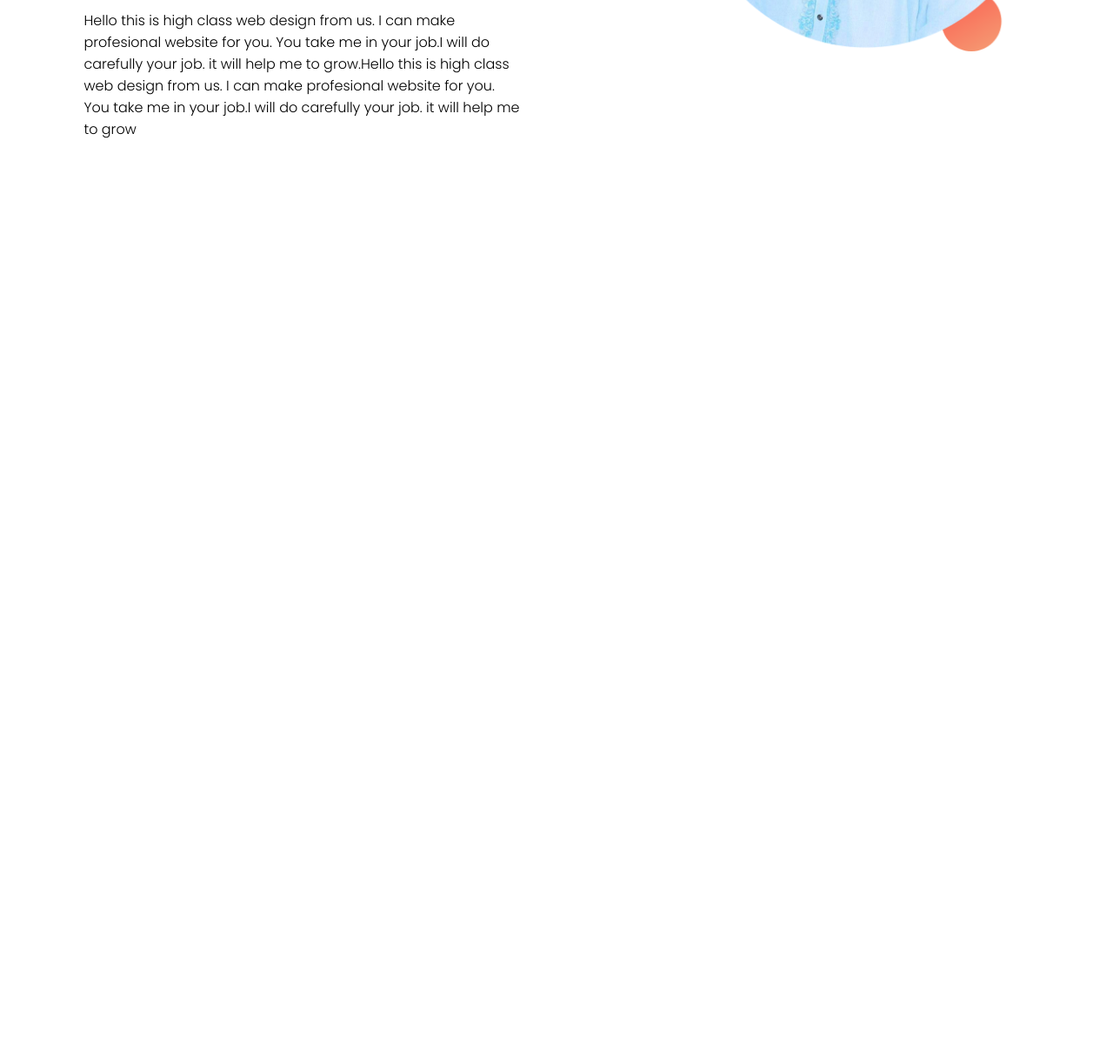
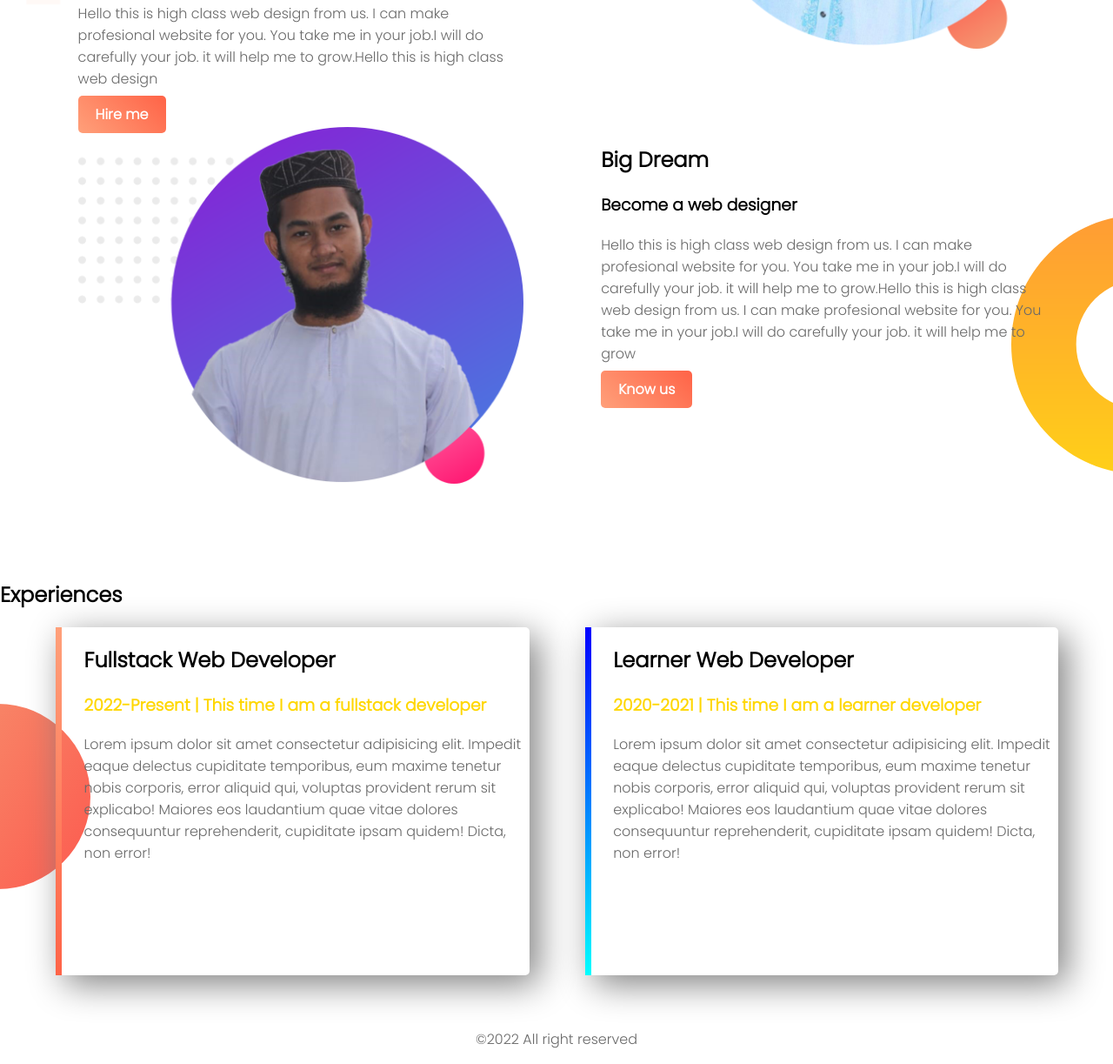
Before and after one commit to alaminhossainbeliever/portfolio, a plain HTML site: page index.html in a window 1280 px wide. Shown: the part 354-1577 px from the top of the page at 87% size. Before the commit the page ends 800 px from the top, so only its background shows below. Drawn offline with Linux system fonts and the light colour scheme.

Commit message:
First Website finished

```diff
--- a/index.html
+++ b/index.html
@@ -12,12 +12,39 @@
     <link rel="stylesheet" href="style.css">
 </head>
 <body>
-    <section>
+    <section class="topSec">
         <div class="halfArea"><h1>Welcome to</h1>
             <h1><span class="nameHighlight">Alamin</span> world</h1>
             <h3>This is world class design</h3>
-            <p>Hello this is high class web design from us. I can make profesional website for you. You take me in your job.I will do carefully your job. it will help me to grow.Hello this is high class web design from us. I can make profesional website for you. You take me in your job.I will do carefully your job. it will help me to grow</p></div>
+            <p>Hello this is high class web design from us. I can make profesional website for you. You take me in your job.I will do carefully your job. it will help me to grow.Hello this is high class web design</p>
+            <a class="btn1" href="#">Hire me</a>
+        </div>
             <div class="halfArea"><img src="image/profile.png" alt=""></div>
     </section>
+    <section class="midSec">
+      <div class="halfArea">
+         <img src="image/profile2.png" alt="">
+      </div>
+        <div class="halfArea">
+            <h2>Big Dream</h2>
+            <h3>Become a web designer</h3>
+            <p>Hello this is high class web design from us. I can make profesional website for you. You take me in your job.I will do carefully your job. it will help me to grow.Hello this is high class web design from us. I can make profesional website for you. You take me in your job.I will do carefully your job. it will help me to grow</p>
+           <a class="btn1" href="#">Know us</a>
+        </div>
+    </section>
+    <section class="bottomSec">
+        <h2>Experiences</h2>
+        <div id="fullstack" class="halfArea box">
+            <h2>Fullstack Web Developer</h2>
+            <h3 class="nameHighlight">2022-Present | This time I am a fullstack developer</h3>
+            <p>Lorem ipsum dolor sit amet consectetur adipisicing elit. Impedit eaque delectus cupiditate temporibus, eum maxime tenetur nobis corporis, error aliquid qui, voluptas provident rerum sit explicabo! Maiores eos laudantium quae vitae dolores consequuntur reprehenderit, cupiditate ipsam quidem! Dicta, non error!</p>
+        </div>
+        <div id="learner" class="halfArea box">
+            <h2>Learner Web Developer</h2>
+            <h3 class="nameHighlight">2020-2021 | This time I am a learner developer</h3>
+            <p>Lorem ipsum dolor sit amet consectetur adipisicing elit. Impedit eaque delectus cupiditate temporibus, eum maxime tenetur nobis corporis, error aliquid qui, voluptas provident rerum sit explicabo! Maiores eos laudantium quae vitae dolores consequuntur reprehenderit, cupiditate ipsam quidem! Dicta, non error!</p>
+        </div>
+    </section>
+    <footer><p>©2022 All right reserved</p></footer>
 </body>
 </html>
--- a/style.css
+++ b/style.css
@@ -1,8 +1,12 @@
 body{
+    margin: 0px;
     font-family: 'Poppins', sans-serif;
 }
 h1{
     font-size: 56px;
+}
+p{
+    color:dimgray;
 }
 .nameHighlight{
     color: gold;
@@ -16,3 +20,47 @@ h1{
 .halfArea img{
     width: 100%;
 }
+.topSec{
+    background-image: url(image/top-banner.png);
+    background-repeat: no-repeat;
+}
+section{
+    height: 500px;
+}
+.btn1{
+    text-decoration: none;
+    color: white;
+    padding: 10px 20px;
+    border-radius: 5px;
+    font-weight: 700;
+    background-image: linear-gradient(45deg,lightSalmon,tomato);
+}
+
+.midSec{
+    background-image: url(image/dream-bg.png);
+    background-repeat: no-repeat;
+    background-position: right;
+}
+.bottomSec{
+    background-image: url(image/exp-bg.png);
+    background-repeat: no-repeat;
+    background-position: left;
+}
+.box{
+    box-shadow: 10px 10px 40px gray;
+    border-radius: 5px;
+    height: 80%;
+}
+#fullstack{
+    border-left: 7px solid;
+    border-image:linear-gradient(180deg,lightSalmon,tomato);
+    border-image-slice: 1;
+}
+#learner{
+    border-left: 7px solid;
+    border-image:linear-gradient(180deg,blue,cyan);
+    border-image-slice: 1;
+}
+footer{
+    text-align: center;
+}
```
Also changed, not shown: image/profile2.png (added).
